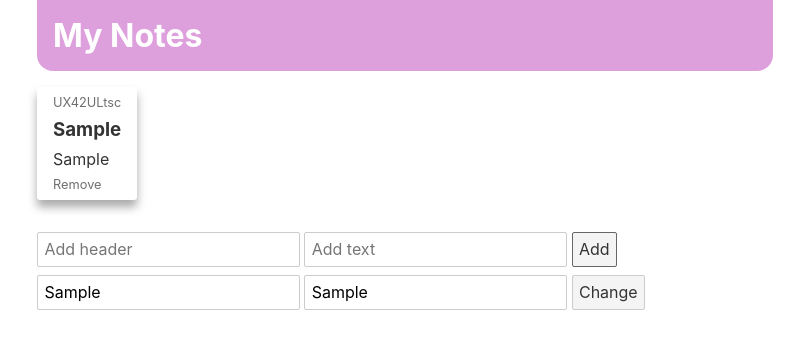
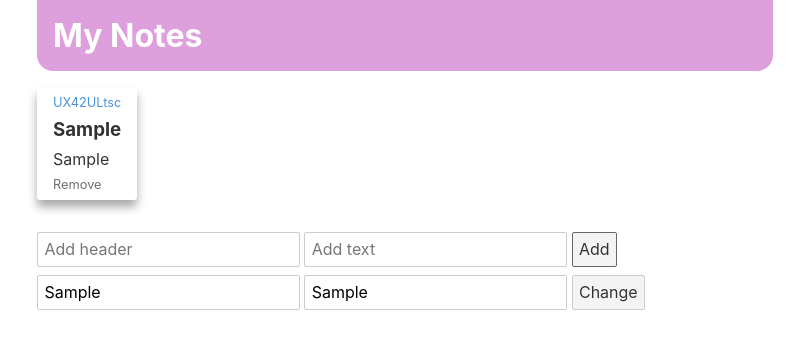
Before and after one commit to B0nBun/SvelteNoteApp, a Svelte app: page / in a window 1280 px wide. Both pictures are taken after typing "Sample", "Sample", "Sample", "Sample" into the empty fields and a click on the button "Add". Shown: the top 348 px of the page, without its empty margins (235-1039 px from the left). Built offline with nearby package versions, Linux system fonts and the light colour scheme.

Commit message:
Routing setup

```diff
--- a/package.json
+++ b/package.json
@@ -26,6 +26,7 @@
   },
   "dependencies": {
     "shortid": "^2.2.16",
-    "sirv-cli": "^2.0.0"
+    "sirv-cli": "^2.0.0",
+    "svelte-spa-router": "^3.2.0"
   }
 }
--- a/public/global.css
+++ b/public/global.css
@@ -69,3 +69,16 @@ button:focus {
 	margin: 0;
 	padding: 0;
 }
+
+.wrapper {
+	max-width: 50rem;
+	margin: 0 auto;
+	padding: 0 2rem;
+}
+
+.muted {
+	font-size: .8rem;
+	opacity: .7;
+	cursor: pointer;
+	align-self: flex-start;
+}
--- a/src/App.svelte
+++ b/src/App.svelte
@@ -5,79 +5,12 @@
     // TODO: Animations
     // TODO: Markdown styling inside the notes
     //       ** <b>; __ <i>; ~~ <linethrough>; # headers; ===== line; [text](href) <a>;
-    import notes from "./notesStore";
+    import Router from 'svelte-spa-router'
     import Note from './Note.svelte'
-
-    let addText : string;
-    let addHeader : string;
-    let addHeaderInput : HTMLInputElement;
-    let addTextInput : HTMLInputElement;
-    let changeId : string;
-    let changeText : string;
-    let changeIdInput : HTMLInputElement;
-    let changeTextInput : HTMLInputElement;
-
-    const handleAdd = (e : MouseEvent) => {
-        e.preventDefault()
-        if (!addText && !addHeader) return
-        notes.add(addText, addHeader)
-        addHeaderInput.value = ''
-        addTextInput.value = ''
-        addText = ''
-        addHeader = ''
-    }
-
-    const handleChange = (e : MouseEvent) => {
-        e.preventDefault()
-        notes.change(changeId, changeText)
-        changeIdInput.value = ''
-        changeTextInput.value = ''
-    }
+    import Home from './Home.svelte'
 </script>
 
-<div class='wrapper'>
-    <h1 class='header'>My Notes</h1>
-    <div class="notes">
-        {#each $notes as note}
-            <Note {...note}/>
-        {:else}
-            <h2>No notes yet...</h2>
-        {/each}
-    </div>
-    <form>
-        <div>
-            <input type="text" bind:this={addHeaderInput} bind:value={addHeader} placeholder='Add header'>
-            <input type="text" bind:this={addTextInput} bind:value={addText} placeholder='Add text'>
-            <button on:click={handleAdd}>Add</button>
-        </div>
-        <div>
-            <input type="string" bind:this={changeIdInput} bind:value={changeId} placeholder="Change ID">
-            <input type="text" bind:this={changeTextInput} bind:value={changeText} placeholder="Change text">
-            <button on:click={handleChange}>Change</button>
-        </div>
-    </form>
-</div>
-
-<style>
-    .wrapper {
-        max-width: 50rem;
-        margin: 0 auto;
-        padding: 0 2rem;
-    }
-
-    .header {
-        padding: .5em;
-        border-radius: 0 0 1rem 1rem;
-        margin-bottom: .5em;
-        background-color: plum;
-        color: white;
-    }
-
-    .notes {
-        display: flex;
-        flex-direction: row;
-        flex-wrap: wrap;
-        gap: 1em;
-        margin-bottom: 2rem;
-    }
-</style>
+<Router routes={{
+    '/': Home,
+    '/:noteid': Note,
+}}/>
--- /dev/null
+++ b/src/Home.svelte
@@ -0,0 +1,71 @@
+<script lang="ts">
+    import notes from "./notesStore";
+    import MiniNote from './MiniNote.svelte'
+
+    let addText : string;
+    let addHeader : string;
+    let addHeaderInput : HTMLInputElement;
+    let addTextInput : HTMLInputElement;
+    let changeId : string;
+    let changeText : string;
+    let changeIdInput : HTMLInputElement;
+    let changeTextInput : HTMLInputElement;
+
+    const handleAdd = (e : MouseEvent) => {
+        e.preventDefault()
+        if (!addText && !addHeader) return
+        notes.add(addText, addHeader)
+        addHeaderInput.value = ''
+        addTextInput.value = ''
+        addText = ''
+        addHeader = ''
+    }
+
+    const handleChange = (e : MouseEvent) => {
+        e.preventDefault()
+        notes.change(changeId, changeText)
+        changeIdInput.value = ''
+        changeTextInput.value = ''
+    }
+</script>
+
+<div class='wrapper'>
+    <h1 class='header'>My Notes</h1>
+    <div class="notes">
+        {#each $notes as note}
+            <MiniNote {...note}/>
+        {:else}
+            <h2>No notes yet...</h2>
+        {/each}
+    </div>
+    <form>
+        <div>
+            <input type="text" bind:this={addHeaderInput} bind:value={addHeader} placeholder='Add header'>
+            <input type="text" bind:this={addTextInput} bind:value={addText} placeholder='Add text'>
+            <button on:click={handleAdd}>Add</button>
+        </div>
+        <div>
+            <input type="string" bind:this={changeIdInput} bind:value={changeId} placeholder="Change ID">
+            <input type="text" bind:this={changeTextInput} bind:value={changeText} placeholder="Change text">
+            <button on:click={handleChange}>Change</button>
+        </div>
+    </form>
+</div>
+
+<style>
+    .header {
+        padding: .5em;
+        border-radius: 0 0 1rem 1rem;
+        margin-bottom: .5em;
+        background-color: plum;
+        color: white;
+    }
+
+    .notes {
+        display: flex;
+        flex-direction: row;
+        flex-wrap: wrap;
+        gap: 1em;
+        margin-bottom: 2rem;
+    }
+</style>
--- /dev/null
+++ b/src/MiniNote.svelte
@@ -0,0 +1,40 @@
+<script lang='ts'>
+    import notes from './notesStore'
+    export let header : string = ''
+    export let text : string = ''
+    export let id : string
+
+    const handleRemove = (e : MouseEvent) => notes.remove(id)
+</script>
+
+<div class='note'>
+    <a href={`/#/${id}`} class='muted'>{id}</a>
+    {#if header}
+        <h3 class='header'>{header}</h3>
+    {/if}
+    {#if text}
+        <p class='text'>{text}</p>
+    {/if}
+    <p on:click={handleRemove} class='muted'>Remove</p>
+</div>
+
+<style>
+    .note {
+        border-radius: .2rem;
+        padding: .5rem 1rem;
+        box-shadow: 0 7px 10px #aaa;
+        max-width: 25%;
+        display: flex;
+        height: fit-content;
+        flex-direction: column;
+        justify-content: space-between;
+        gap: .5rem;
+    }
+
+    /* TODO: Not sure if this is the best solution for overflow, will need to think about that */
+    .text, .header {
+        overflow: hidden;
+        text-overflow: ellipsis;
+        white-space: nowrap;
+    }
+</style>
--- a/src/Note.svelte
+++ b/src/Note.svelte
@@ -1,53 +1,41 @@
 <script lang='ts'>
-import notes from './notesStore'
-export let header : string = ''
-export let text : string = ''
-export let id : string
+import notes from "./notesStore";
 
-const handleRemove = (e : MouseEvent) => notes.remove(id)
-const handleCopy = (e : MouseEvent) => navigator.clipboard.writeText(id)
+// TODO: This is a seperate note page
+// TODO: Add HTML for note, that doesn't exist
+// TODO: Make todos editable
+export let params : any = {};
+const noteid : string = params.noteid
+const note = notes.get(noteid)
 </script>
 
-<div class='note'>
-    <p on:click={handleCopy} class='muted'>{id}</p>
-    {#if header}
-        <h3 class='header'>{header}</h3>
-    {/if}
-    {#if text}
-        <p class='text'>{text}</p>
-    {/if}
-    <p on:click={handleRemove} class='muted'>Remove</p>
+<div class='wrapper'>
+    <div class="note">
+        <div class="header">
+            <h1>{note.header}</h1>
+            <div class="muted">{note.id}</div>
+        </div>
+        <hr />
+        <p>
+            {note.text}
+        </p>
+    </div>
 </div>
 
 <style>
     .note {
-        border-radius: .2rem;
-        padding: .5rem 1rem;
-        box-shadow: 0 7px 10px #aaa;
-        max-width: 25%;
         display: flex;
-        height: fit-content;
         flex-direction: column;
-        justify-content: space-between;
-        gap: .5rem;
+        margin-top: 2rem;
+        width: 100%;
+        border-radius: .5rem;
+        padding: 1rem 2rem;
+        box-shadow: 0 7px 20px #aaa;
     }
 
-    /* TODO: Not sure if this is the best solution for overflow, will need to think about that */
-    .text, .header {
-        overflow: hidden;
-        text-overflow: ellipsis;
-        white-space: nowrap;
-    }
-
-    .muted {
-        font-size: .8rem;
-        opacity: .7;
-        cursor: pointer;
-        align-self: flex-start;
-    }
-
-    .muted:hover {
-        text-decoration: underline;
-        opacity: .9;
+    .header {
+        display: flex;
+        flex-direction: row;
+        justify-content: space-between;
     }
 </style>
--- a/src/notesStore.ts
+++ b/src/notesStore.ts
@@ -40,11 +40,24 @@ function createNotesStore() {
         })
     }
 
+    const get = (id : string) : INote | undefined => {
+        let resNote : INote;
+        update(notes => {
+            notes.map(note => {
+                if (note.id === id) resNote = note
+                return note
+            })
+            return notes
+        })
+        return resNote
+    }
+
     return {
         subscribe,
         add: addNote,
         remove: removeNote,
-        change: changeNote
+        change: changeNote,
+        get: get,
     }
 }
 
```
Also changed, not shown: 1 other file (tests, documents, lock files or other folders).
